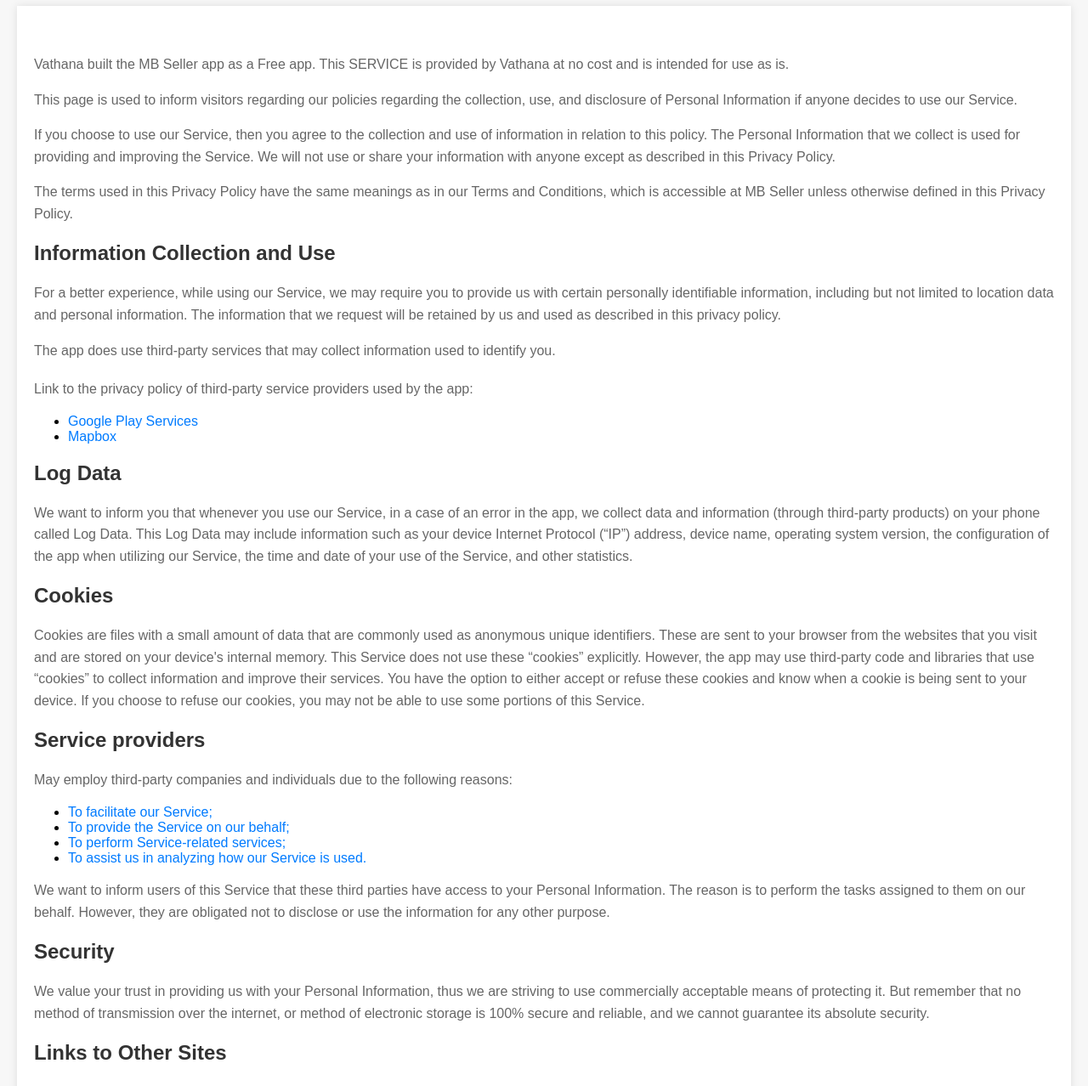
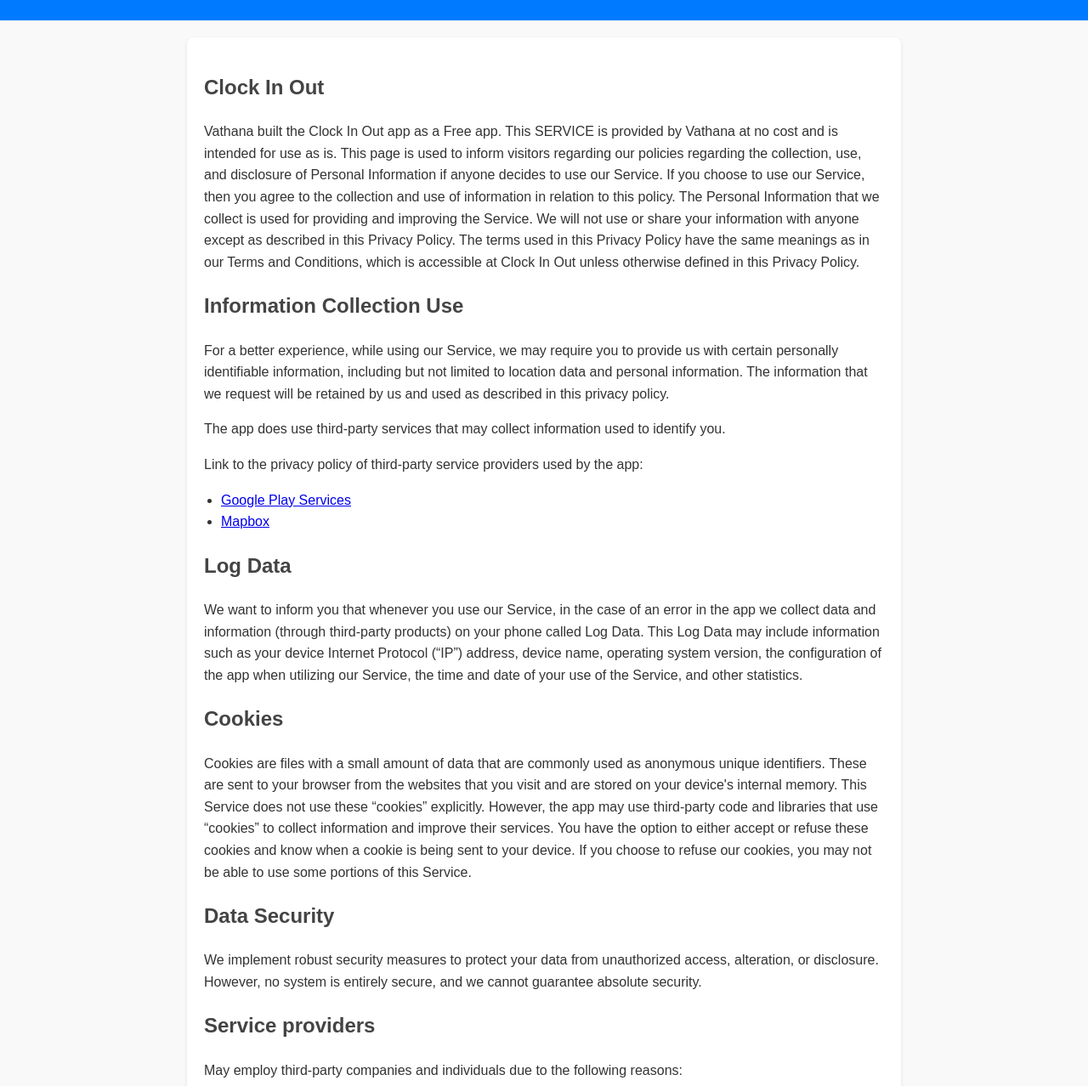
Before and after one commit to thearazz/clockinout-privacy-policy, a plain HTML site: page index.html in a window 1280 px wide. Shown: the part 90-1368 px from the top of the page at 85% size. Drawn offline with Linux system fonts and the light colour scheme.

Commit message:
Update index.html

```diff
--- a/index.html
+++ b/index.html
@@ -3,42 +3,44 @@
 <head>
     <meta charset="UTF-8">
     <meta name="viewport" content="width=device-width, initial-scale=1.0">
-    <title>Privacy Policy</title>
+    <title>HR Management System Privacy Policy</title>
     <style>
         body {
             font-family: Arial, sans-serif;
+            line-height: 1.6;
             margin: 0;
             padding: 0;
-            background-color: #f7f7f7;
+            background-color: #f9f9f9;
+            color: #333;
         }
         .header {
-            background-color: #333;
+            background-color: #007BFF;
             color: #fff;
-            padding: 20px;
+            padding: 10px 0;
             text-align: center;
         }
-        .header h1 {
-            margin: 0;
+        .container {
+            max-width: 800px;
+            margin: 20px auto;
+            padding: 20px;
+            background: #fff;
+            border-radius: 8px;
+            box-shadow: 0 2px 4px rgba(0, 0, 0, 0.1);
         }
-        .content {
-            background-color: #fff;
-            padding: 40px 20px;
-            margin: 20px;
-            box-shadow: 0 0 10px rgba(0, 0, 0, 0.1);
+        h1 {
+            color: #ffffff;
         }
         h2 {
-            color: #333;
+            color: #444;
         }
-        p {
-            color: #666;
-            line-height: 1.6;
+        ul {
+            padding-left: 20px;
         }
-        .external-links {
+        footer {
+            text-align: center;
             margin-top: 20px;
-        }
-        .external-links a {
-            color: #007BFF;
-            text-decoration: none;
+            font-size: 0.9em;
+            color: #777;
         }
     </style>
 </head>
@@ -46,63 +48,67 @@
     <div class="header">
         <h1>Privacy Policy</h1>
     </div>
-    <div class="content">
-        <p>Vathana built the MB Seller app as a Free app. This SERVICE is provided by Vathana at no cost and is intended for use as is.</p>
+    <div class="container">
+        <h2>Clock In Out</h2>
+        <p>Vathana built the Clock In Out app as a Free app. This SERVICE is provided by Vathana at no cost and is intended for use as is.
 
-        <p>This page is used to inform visitors regarding our policies regarding the collection, use, and disclosure of Personal Information if anyone decides to use our Service.</p>
+            This page is used to inform visitors regarding our policies regarding the collection, use, and disclosure of Personal Information if anyone decides to use our Service.
 
-        <p>If you choose to use our Service, then you agree to the collection and use of information in relation to this policy. The Personal Information that we collect is used for providing and improving the Service. We will not use or share your information with anyone except as described in this Privacy Policy.</p>
+            If you choose to use our Service, then you agree to the collection and use of information in relation to this policy. The Personal Information that we collect is used for providing and improving the Service. We will not use or share your information with anyone except as described in this Privacy Policy.
 
-        <p>The terms used in this Privacy Policy have the same meanings as in our Terms and Conditions, which is accessible at MB Seller unless otherwise defined in this Privacy Policy.</p>
-
-        <h2>Information Collection and Use</h2>
+            The terms used in this Privacy Policy have the same meanings as in our Terms and Conditions, which is accessible at Clock In Out unless otherwise defined in this Privacy Policy.</p>
+        <h2>Information Collection Use</h2>
         <p>For a better experience, while using our Service, we may require you to provide us with certain personally identifiable information, including but not limited to location data and personal information. The information that we request will be retained by us and used as described in this privacy policy.</p>
-
         <p>The app does use third-party services that may collect information used to identify you.</p>
-
-        <div class="external-links">
         <p>Link to the privacy policy of third-party service providers used by the app:</p>
         <ul>
-                <li><a href="https://www.google.com/policies/privacy/">Google Play Services</a></li>
-                <li><a href="https://www.mapbox.com/legal/privacy/">Mapbox</a></li>
+            <li>
+                <a href="https://policies.google.com/privacy" target="_blank">Google Play Services</a>
+            </li>
+            <li>
+                <a href="https://www.mapbox.com/legal/privacy" target="_blank">Mapbox</a>
+            </li>
         </ul>
-        </div>
 
         <h2>Log Data</h2>
-        <p>We want to inform you that whenever you use our Service, in a case of an error in the app, we collect data and information (through third-party products) on your phone called Log Data. This Log Data may include information such as your device Internet Protocol (“IP”) address, device name, operating system version, the configuration of the app when utilizing our Service, the time and date of your use of the Service, and other statistics.</p>
+        <p>We want to inform you that whenever you use our Service, in the case of an error in the app we collect data and information (through third-party products) on your phone called Log Data. This Log Data may include information such as your device Internet Protocol (“IP”) address, device name, operating system version, the configuration of the app when utilizing our Service, the time and date of your use of the Service, and other statistics.</p>
 
         <h2>Cookies</h2>
         <p>Cookies are files with a small amount of data that are commonly used as anonymous unique identifiers. These are sent to your browser from the websites that you visit and are stored on your device's internal memory.
 
             This Service does not use these “cookies” explicitly. However, the app may use third-party code and libraries that use “cookies” to collect information and improve their services. You have the option to either accept or refuse these cookies and know when a cookie is being sent to your device. If you choose to refuse our cookies, you may not be able to use some portions of this Service. </p>
+
+        <h2>Data Security</h2>
+        <p>We implement robust security measures to protect your data from unauthorized access, alteration, or disclosure. However, no system is entirely secure, and we cannot guarantee absolute security.</p>
+
         <h2>Service providers </h2>
-        <div class="external-links">
         <p>May employ third-party companies and individuals due to the following reasons:</p>
         <ul>
-                <li><a href="">To facilitate our Service;</a></li>
-                <li><a href="">To provide the Service on our behalf;</a></li>
-                <li><a href="">To perform Service-related services;</a></li>
-                <li><a href="">To assist us in analyzing how our Service is used.</a></li>
+            <li>To facilitate our Service</li>
+            <li>To provide the Service on our behalf</li>
+            <li>To perform Service-related services</li>
+            <li>To assist us in analyzing how our Service is used</li>
         </ul>
         <p>We want to inform users of this Service that these third parties have access to your Personal Information. The reason is to perform the tasks assigned to them on our behalf. However, they are obligated not to disclose or use the information for any other purpose.</p>
-        </div>
 
-        <h2>Security </h2>
+        <h2>Security</h2>
         <p>We value your trust in providing us with your Personal Information, thus we are striving to use commercially acceptable means of protecting it. But remember that no method of transmission over the internet, or method of electronic storage is 100% secure and reliable, and we cannot guarantee its absolute security. </p>
 
-        <h2>Links to Other Sites </h2>
+        <h2>Links to Other Sites</h2>
         <p>This Service may contain links to other sites. If you click on a third-party link, you will be directed to that site. Note that these external sites are not operated by us. Therefore, we strongly advise you to review the Privacy Policy of these websites. We have no control over and assume no responsibility for the content, privacy policies, or practices of any third-party sites or services. </p>
 
-        <h2>Children’s Privacy </h2>
+        <h2>Children’s Privacy</h2>
         <p>These Services do not address anyone under the age of 13. We do not knowingly collect personally identifiable information from children under 13 years of age. In the case we discover that a child under 13 has provided us with personal information, we immediately delete this from our servers. If you are a parent or guardian and you are aware that your child has provided us with personal information, please contact us so that we will be able to take the necessary actions. </p>
 
-        <h2>Children’s Privacy </h2>
+        <h2>Changes to This Privacy Policy</h2>
         <p>We may update our Privacy Policy from time to time. Thus, you are advised to review this page periodically for any changes. We will notify you of any changes by posting the new Privacy Policy on this page. </p>
-        <hr>
-        <p>This policy is effective as of 2021-03-03</p>
+        <p>This policy is effective as of 2025-01-01</p>
+        <h2>Contact Us</h2>
+        <p>If you have any questions or suggestions about our Privacy Policy, do not hesitate to contact us at <a href="kethvathana.pal@gmail.com">kethvathana.pal@gmail.com</a>.</p>
 
-        <h2>Children’s Privacy </h2>
-        <p>If you have any questions or suggestions about our Privacy Policy, do not hesitate to contact us at kethvathana.pal@gmail.com.</p>
+        <footer>
+            <p>&copy; 2025 Clock In Out. All rights reserved.</p>
+        </footer>
     </div>
 </body>
 </html>
```
Lines whose indentation alone changed are shown as unchanged.
